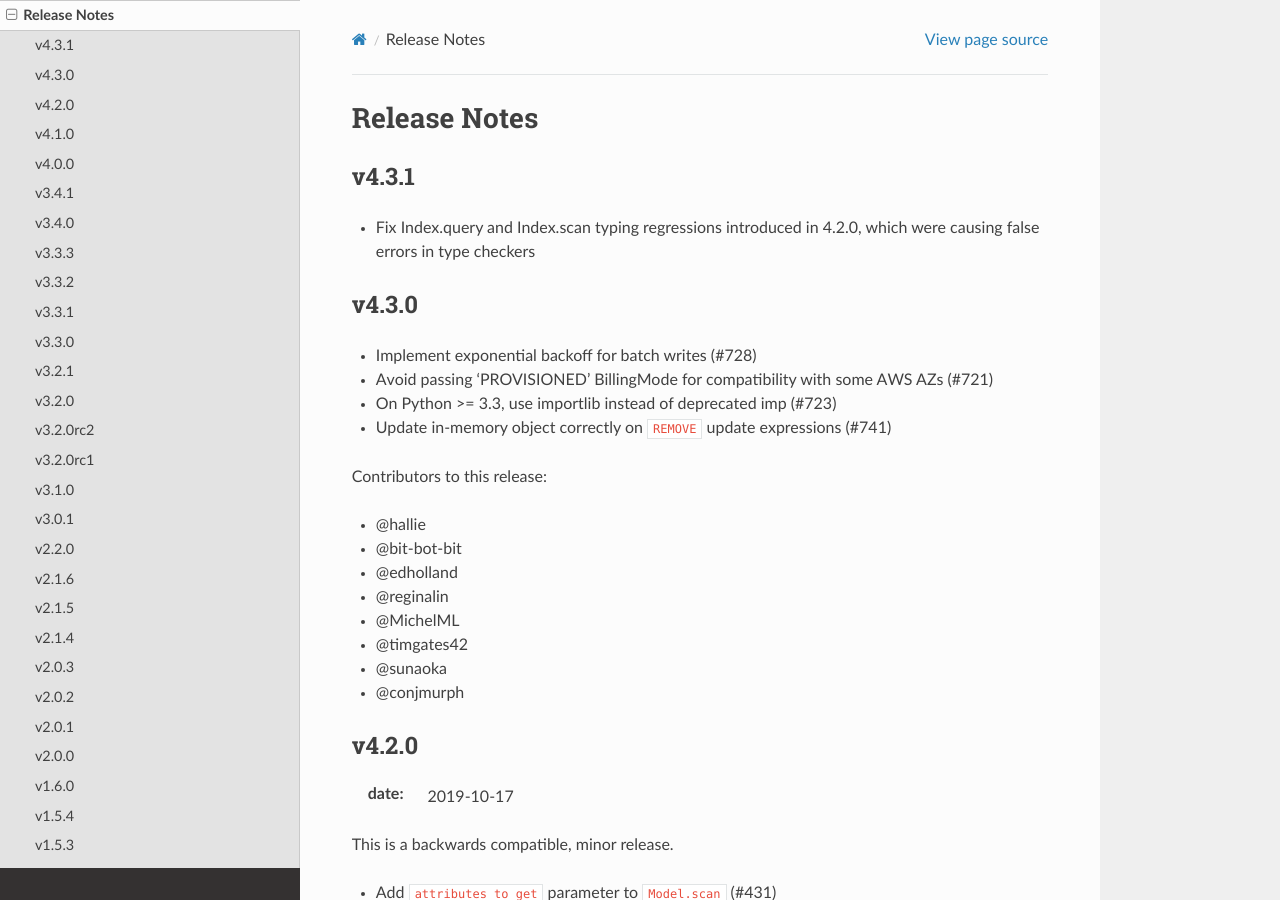
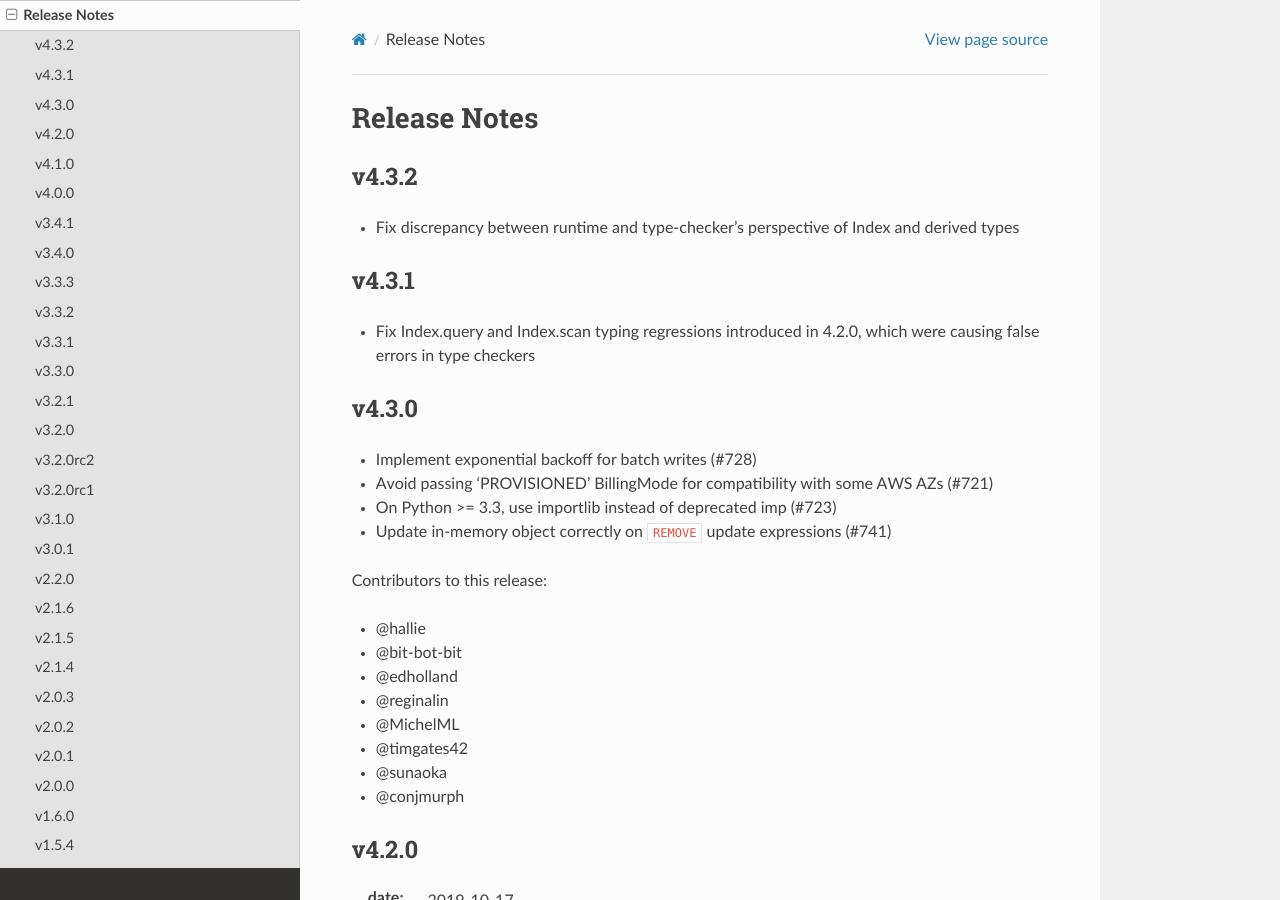
Before and after one commit to pynamodb/PynamoDB, a Sphinx documentation site: the page built from docs/release_notes.rst, in a window 1280 px wide and 900 px high. Built offline with Sphinx 7.4.7 and the Read the Docs theme 2.0.0, drawn with Linux system fonts in a browser that asks for light colours.

Commit message:
bump version to v4.3.2

```diff
--- a/docs/release_notes.rst
+++ b/docs/release_notes.rst
@@ -1,5 +1,10 @@
 Release Notes
 =============
+
+v4.3.2
+----------
+
+* Fix discrepancy between runtime and type-checker's perspective of Index and derived types
 
 v4.3.1
 ----------
--- a/pynamodb/__init__.py
+++ b/pynamodb/__init__.py
@@ -7,4 +7,4 @@ A simple abstraction over DynamoDB
 """
 __author__ = 'Jharrod LaFon'
 __license__ = 'MIT'
-__version__ = '4.3.1'
+__version__ = '4.3.2'
```
